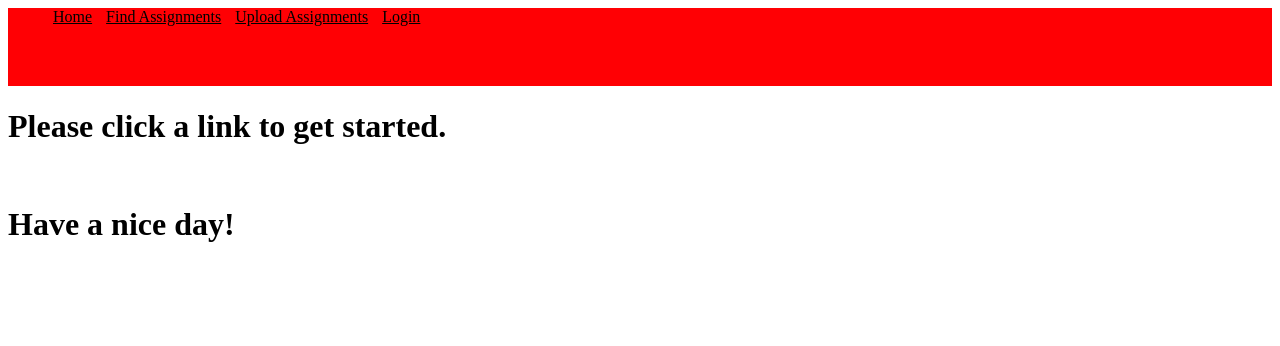
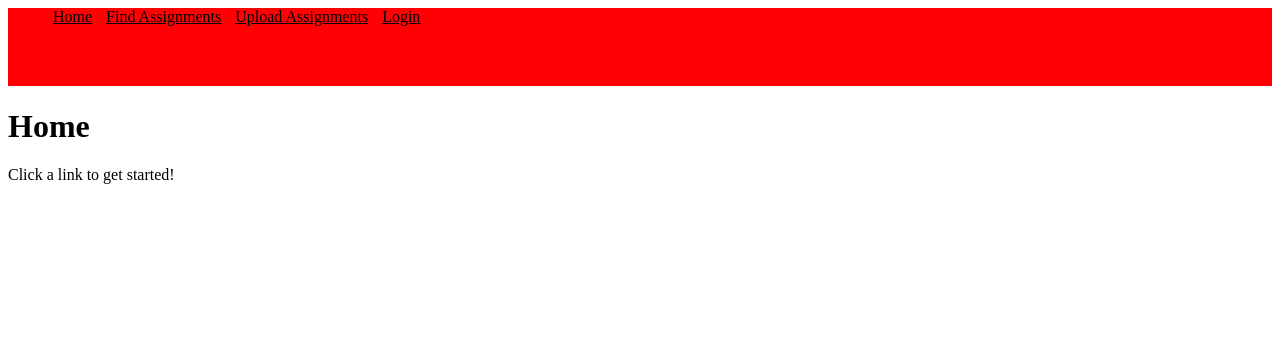
Before and after one commit to Natetodd55/SwapNotezCodeQL, a Flask app: page / in a window 1280 px wide. Shown: the top 346 px of the page. Run offline with Flask 2, Linux system fonts and the light colour scheme.

Commit message:
updated so it works

```diff
--- a/templates/home.html
+++ b/templates/home.html
@@ -1,12 +1,6 @@
 {% extends "base.html" %}
-    {% block content %}
-        <h1>
-            Please click a link to get started.
-        </h1>
-        <script>
-            document.write("<br>")
-            document.write("<h1>")
-            document.write("Have a nice day!")
-            document.write("</h1>")
-        </script>
-    {% endblock %}
+{% block title %}Home{% endblock %}
+{% block content %}
+<h1>Home</h1>
+<p>Click a link to get started!</p>
+{% endblock %}
```
Also changed, not shown: app.py (line endings or trailing spaces).
